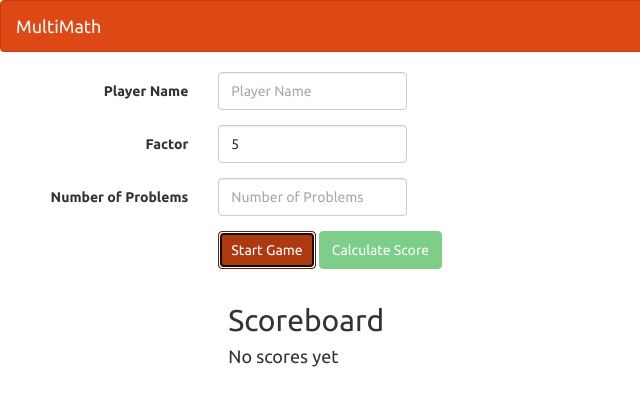
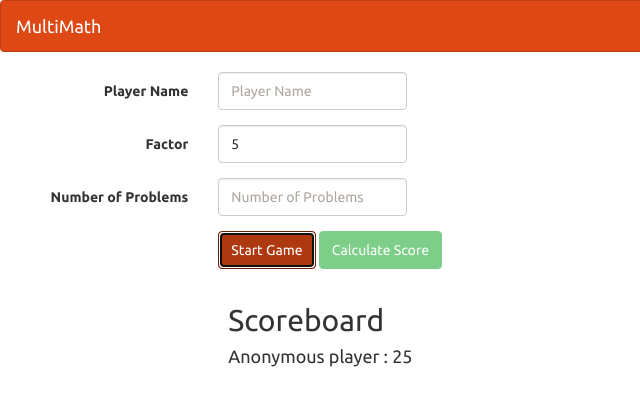
Before and after one commit to gayashan4lk/typscript-exporing-concepts, a website built with webpack: page getting-started/index.html in a window 1280 px wide. Both pictures are taken after a click on the button "Start Game". Shown: the full height of the page, 0-640 px from the left. Built offline with nearby package versions, Linux system fonts and the light colour scheme.

Commit message:
type annotations and default parameter values

```diff
--- a/getting-started/app/app.ts
+++ b/getting-started/app/app.ts
@@ -1,11 +1,33 @@
 function startGame() {
-	let playerName: string = 'Johnny';
+	let playerName: string | undefined = getInputValue('playername');
 	logPlayer(playerName);
-	logPlayer(undefined);
+	postScore(25, playerName);
 }
 
 function logPlayer(name?: string) {
 	console.log(`New game starting for player: ${name}`);
 }
 
+function getInputValue(elementId: string): string | undefined {
+	const inputElement: HTMLInputElement = document.getElementById(
+		elementId
+	) as HTMLInputElement;
+
+	if (inputElement.value == '') {
+		return undefined;
+	}
+	return inputElement.value;
+}
+
+function postScore(
+	score: number,
+	playerName: string = 'Anonymous player'
+): void {
+	const scoreElement: HTMLElement | null = document.getElementById(
+		'postedScores'
+	) as HTMLElement;
+
+	scoreElement!.innerText = `${playerName} : ${score}`;
+}
+
 document.getElementById('startGame')!.addEventListener('click', startGame);
--- a/getting-started/index.html
+++ b/getting-started/index.html
@@ -73,7 +73,7 @@
 
 		<div class="col-sm-offset-2 col-sm-10" id="scores">
 			<h2>Scoreboard</h2>
-			<h4>No scores yet</h4>
+			<h4 id="postedScores">No scores yet</h4>
 		</div>
 
 		<div class="col-sm-offset-2 col-sm-10" id="messages"></div>
```
